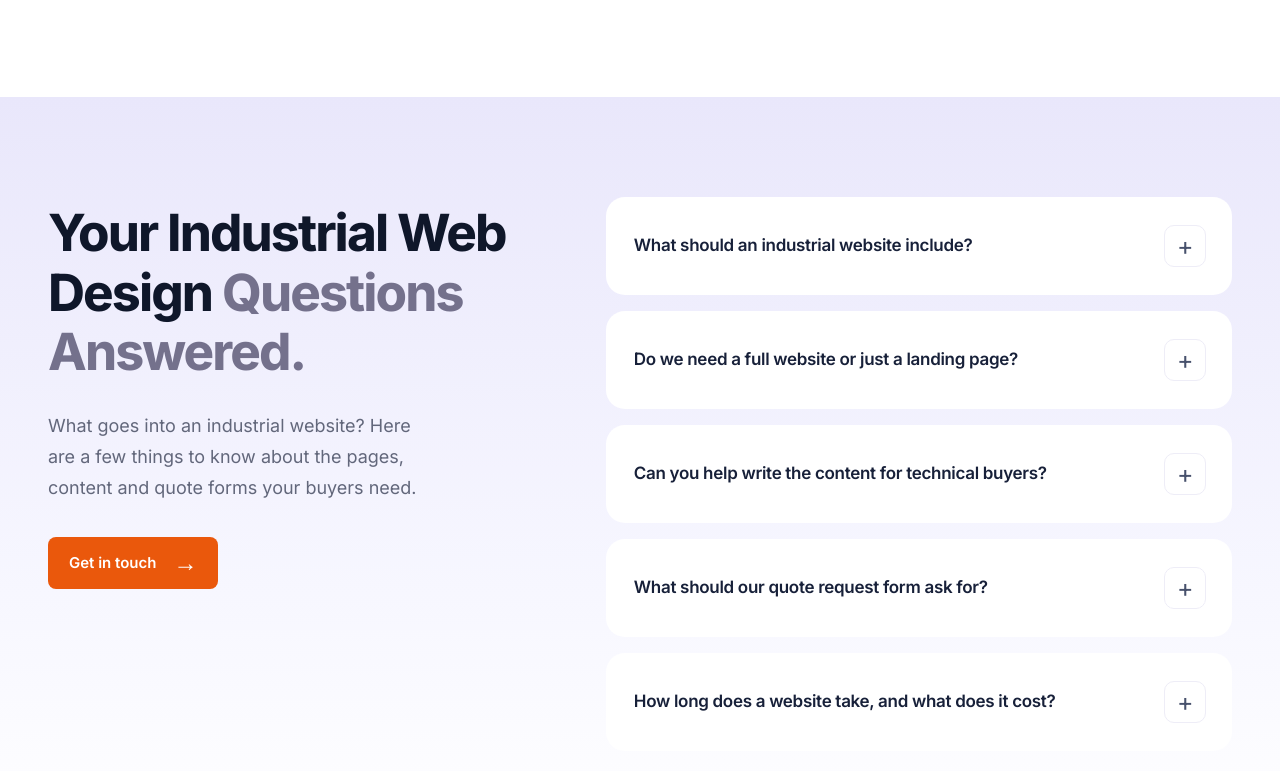
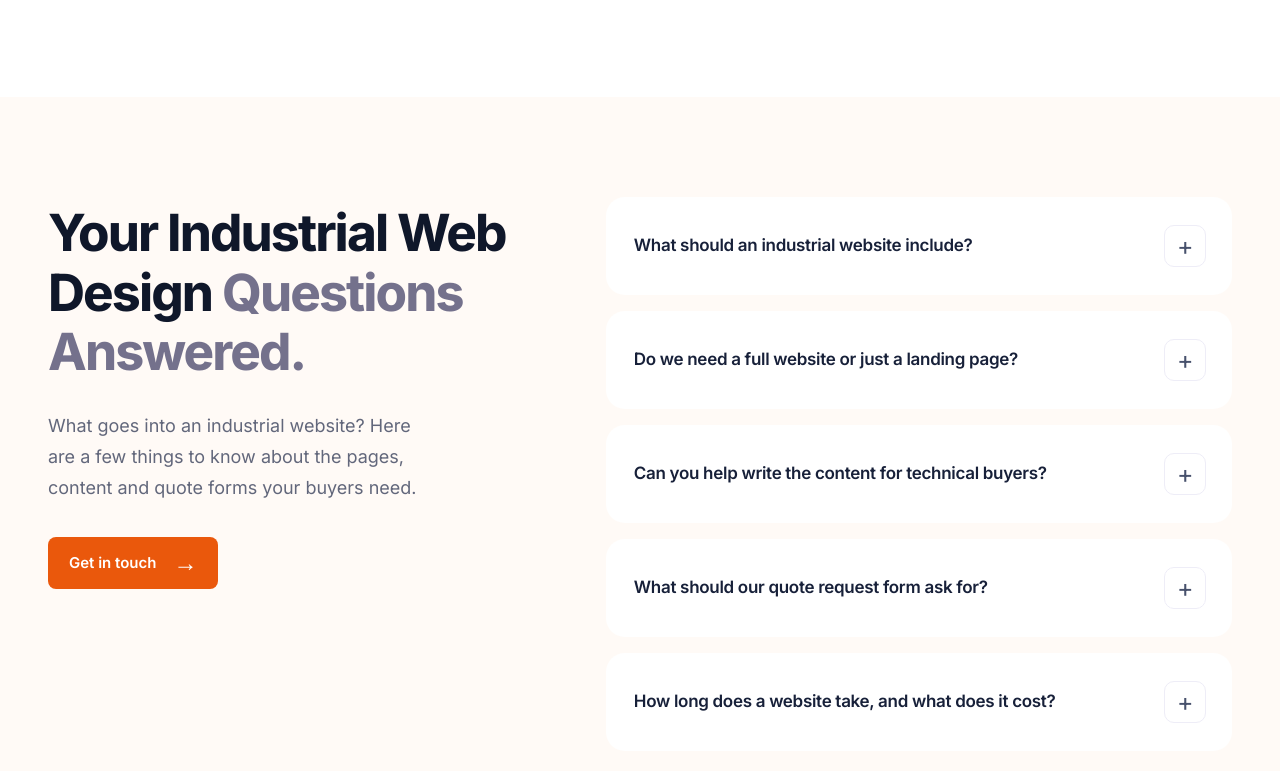
Before and after one commit to yaboixanny/sixthgeardigital, a website: page services/industrial-websites/index.html in a window 1280 px wide. Shown: the part 8569-9340 px from the top of the page. Drawn offline with Linux system fonts and the light colour scheme.

Commit message:
Match website FAQ background to warm orange sections

```diff
--- a/assets/website.css
+++ b/assets/website.css
@@ -1,4 +1,4 @@
-.contact-faq { padding: 100px 0 110px; background: linear-gradient(180deg, #e9e7fb 0%, #f7f7ff 65%, #fff 100%); }
+.contact-faq { padding: 100px 0 110px; background: #fffaf6; }
 .contact-faq-inner { width: min(1184px, calc(100% - 80px)); margin: 0 auto; display: grid; grid-template-columns: .85fr 1.15fr; gap: 95px; align-items: start; }
 .contact-faq-intro { padding-top: 6px; }
 .contact-faq h2 { color: #0f172a; font-size: clamp(38px, 4vw, 52px); font-weight: 750; line-height: 1.16; letter-spacing: -1.9px; }
```
